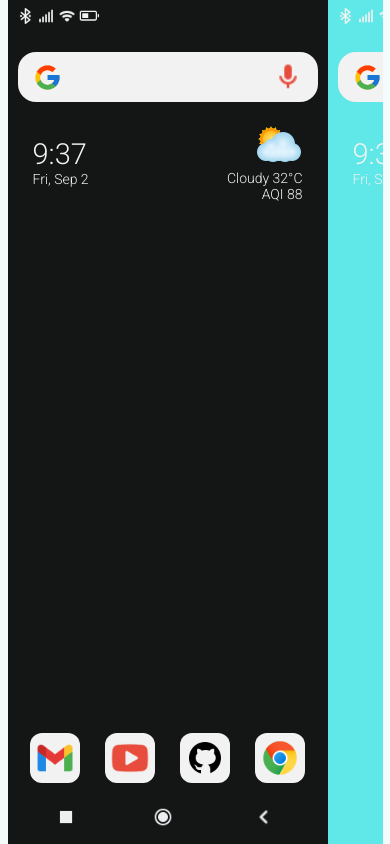
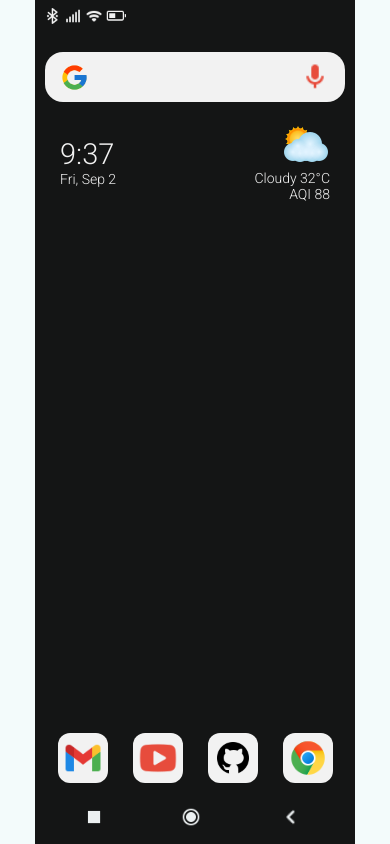
Before and after one commit to anjalidalal/mobile-app, a React (Create React App) app: page / in a window 390 px wide. Built offline with nearby package versions, Linux system fonts and the light colour scheme; a web font is replaced by a local one.

Commit message:
Mobile App

```diff
--- a/src/Style.css
+++ b/src/Style.css
@@ -16,7 +16,7 @@ body {
   margin: auto;
 }
 #root {
-  max-width: 375px;
+  width: 320px;
   margin: auto;
   height: 100vh;
   display: flex;
@@ -36,7 +36,7 @@ body {
 }
 
 .notifications-shade {
-  max-width: 375px;
+  width: 320px;
   height: 200px;
   background-color: #f2f2f2;
   transform: translateY(-232px);
@@ -53,14 +53,12 @@ body {
 .page-three,
 .page-four {
   height: 100vh;
-  max-width: 375px;
   scroll-snap-align: start;
   flex-shrink: 0;
 }
 .page-one {
   background-color: rgb(20, 21, 21);
-  height: 100vh;
-  max-width: 375px;
+  min-height: 100vh;
   scroll-snap-align: start;
   flex-shrink: 0;
 }
```
